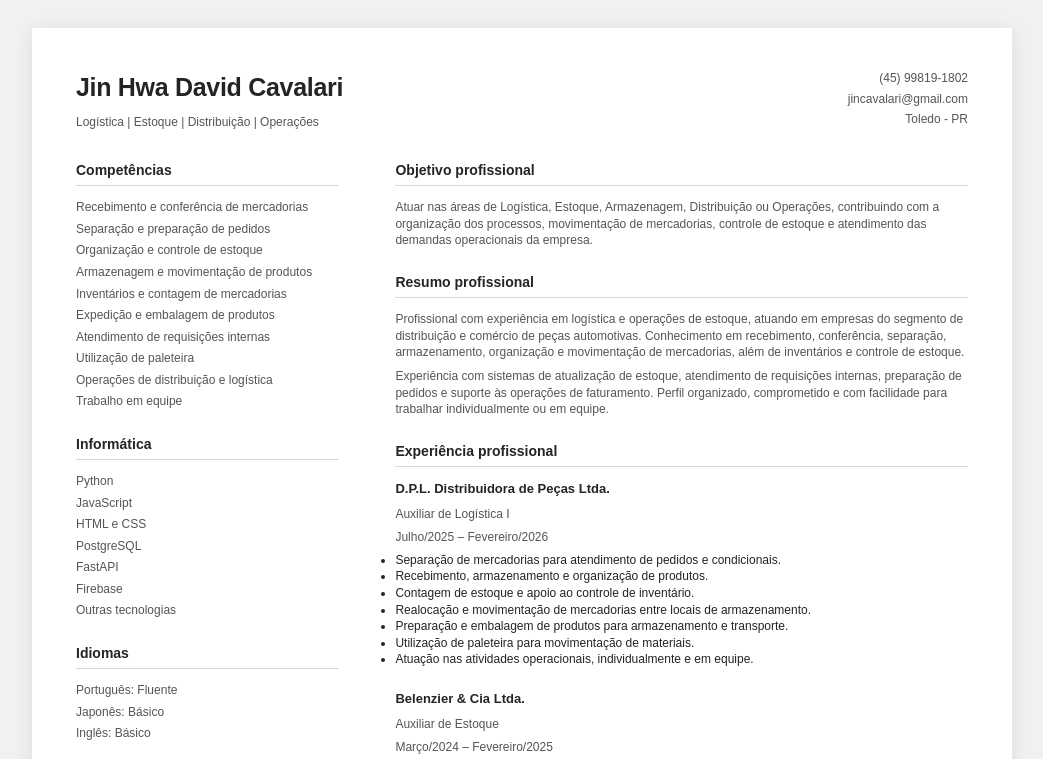
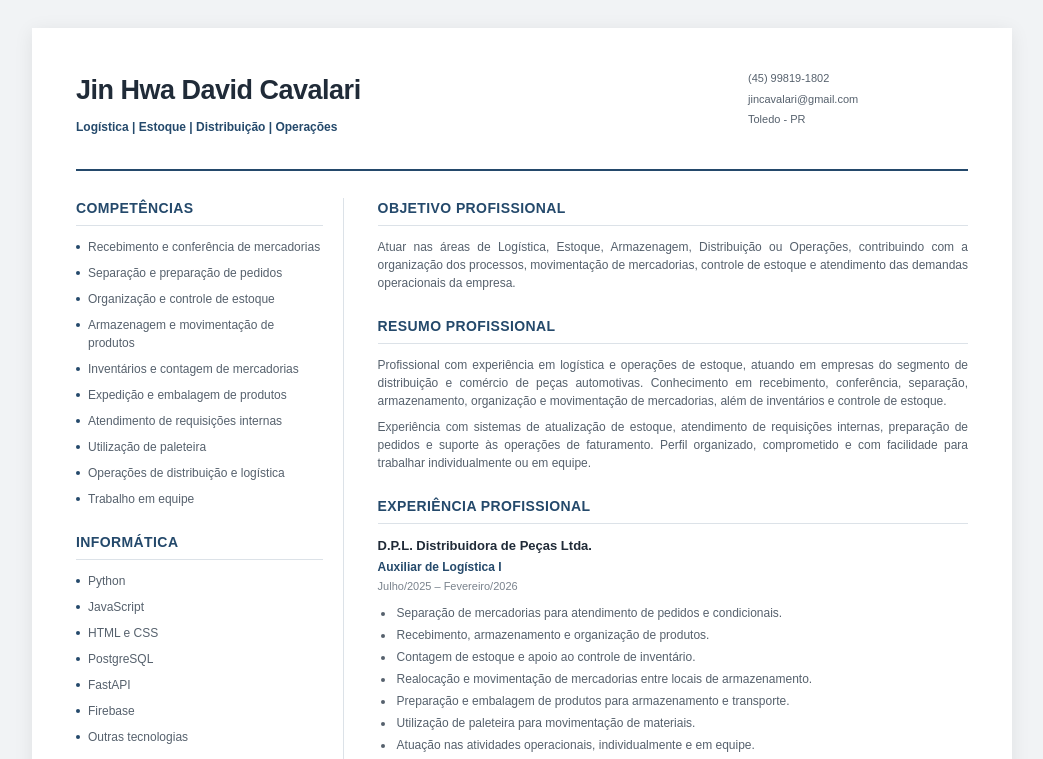
Before and after one commit to JinCavalari/curriculo, a plain HTML site: page index.html in a window 1280 px wide. Shown: the top 759 px of the page, without its empty margins (118-1161 px from the left). Drawn offline with Linux system fonts and the light colour scheme.

Commit message:
Update style.css

```diff
--- a/style.css
+++ b/style.css
@@ -1,3 +1,4 @@
+
 * {
   box-sizing: border-box;
   margin: 0;
@@ -5,27 +6,29 @@
 }
 
 :root {
-  --ink: #242424;
-  --muted: #555;
-  --line: #d8d8d8;
+  --ink: #202b38;
+  --muted: #56616d;
+  --accent: #24496b;
+  --line: #dce2e8;
+  --background: #f1f3f5;
 }
 
 body {
-  background: #f1f1f1;
+  background: var(--background);
   color: var(--ink);
   font-family: Arial, Helvetica, sans-serif;
-  line-height: 1.38;
+  font-size: 12px;
+  line-height: 1.5;
   padding: 28px;
-  font-size: 12px;
 }
 
 .resume {
   width: min(100%, 980px);
   min-height: 1120px;
   margin: 0 auto;
+  padding: 42px 44px;
   background: #fff;
-  padding: 42px 44px;
-  box-shadow: 0 3px 18px rgba(0, 0, 0, .09);
+  box-shadow: 0 3px 18px rgba(0, 0, 0, .08);
 }
 
 .header {
@@ -33,67 +36,66 @@ body {
   justify-content: space-between;
   align-items: flex-start;
   gap: 24px;
-  padding-bottom: 24px;
+  padding-bottom: 25px;
+  margin-bottom: 27px;
+  border-bottom: 2px solid var(--accent);
 }
 
 .name-block h1 {
-  font-size: 25px;
+  font-size: 27px;
   font-weight: 700;
-  letter-spacing: -.3px;
-  margin-bottom: 9px;
+  letter-spacing: -.5px;
+  margin-bottom: 7px;
 }
 
-.age {
-  color: var(--muted);
+.headline {
+  color: var(--accent);
+  font-weight: 700;
   font-size: 12px;
 }
 
 .contact {
+  min-width: 220px;
   text-align: right;
-  min-width: 245px;
   color: var(--muted);
-  font-size: 12px;
+  font-size: 11px;
 }
 
 .contact p {
   margin-bottom: 4px;
 }
 
-.contact .salary {
-  margin-top: 14px;
-}
-
 .columns {
   display: grid;
-  grid-template-columns: 32% 1fr;
+  grid-template-columns: 30% 1fr;
   gap: 34px;
 }
 
 .sidebar {
-  padding-right: 22px;
+  padding-right: 20px;
+  border-right: 1px solid var(--line);
 }
 
 section {
-  margin-bottom: 25px;
+  margin-bottom: 24px;
   break-inside: avoid;
 }
 
 h2 {
+  color: var(--accent);
   font-size: 14px;
   font-weight: 700;
-  margin-bottom: 13px;
-  padding-bottom: 5px;
+  text-transform: uppercase;
+  letter-spacing: .4px;
+  margin-bottom: 12px;
+  padding-bottom: 6px;
   border-bottom: 1px solid var(--line);
 }
 
 p {
-  margin-bottom: 7px;
   color: var(--muted);
-}
-
-.sidebar p,
-.plain-list li {
-  font-size: 12px;
+  margin-bottom: 8px;
+  text-align: justify;
 }
 
 .plain-list {
@@ -101,18 +103,21 @@ p {
 }
 
 .plain-list li {
-  margin-bottom: 5px;
+  position: relative;
+  padding-left: 12px;
+  margin-bottom: 8px;
   color: var(--muted);
 }
 
-.skills-list .more {
-  margin-top: 5px;
-  font-weight: 700;
-  color: var(--ink);
-}
-
-.main-content section {
-  margin-bottom: 24px;
+.plain-list li::before {
+  content: "";
+  position: absolute;
+  left: 0;
+  top: 7px;
+  width: 4px;
+  height: 4px;
+  border-radius: 50%;
+  background: var(--accent);
 }
 
 .entry {
@@ -120,37 +125,40 @@ p {
   break-inside: avoid;
 }
 
-.entry:last-child {
-  margin-bottom: 0;
+.entry h3 {
+  font-size: 13px;
+  color: var(--ink);
+  margin-bottom: 3px;
 }
 
-.entry h3 {
-  font-size: 13px;
-  margin-bottom: 8px;
+.position {
+  color: var(--accent);
+  font-weight: 700;
+  margin-bottom: 2px;
 }
 
-.entry p {
-  margin-bottom: 6px;
-  line-height: 1.42;
+.period {
+  color: #7a838d;
+  font-size: 11px;
+  margin-bottom: 9px;
 }
 
-.entry strong {
-  color: var(--ink);
-  font-weight: 700;
-}
-
-.status {
-  font-weight: 700;
-  color: var(--ink);
-}
-
-.duration,
-.separator {
+.entry ul {
+  padding-left: 17px;
   color: var(--muted);
 }
 
-.activity-label {
-  margin-top: 11px;
+.entry li {
+  padding-left: 2px;
+  margin-bottom: 4px;
+}
+
+.education p {
+  margin-bottom: 3px;
+}
+
+.education .period {
+  margin-top: 5px;
 }
 
 @media (max-width: 700px) {
@@ -159,7 +167,7 @@ p {
   }
 
   .resume {
-    padding: 25px 20px;
+    padding: 26px 20px;
     min-height: 0;
     box-shadow: none;
   }
@@ -167,6 +175,10 @@ p {
   .header {
     flex-direction: column;
     gap: 12px;
+  }
+
+  .name-block h1 {
+    font-size: 23px;
   }
 
   .contact {
@@ -180,9 +192,10 @@ p {
   }
 
   .sidebar {
+    border-right: none;
+    border-bottom: 1px solid var(--line);
     padding-right: 0;
-    border-bottom: 1px solid var(--line);
-    padding-bottom: 8px;
+    padding-bottom: 10px;
   }
 }
 
@@ -203,13 +216,13 @@ p {
   .resume {
     width: 100%;
     min-height: 0;
-    padding: 12mm 10mm;
+    padding: 5mm;
     box-shadow: none;
   }
 
   .columns {
-    grid-template-columns: 32% 1fr;
-    gap: 8mm;
+    grid-template-columns: 30% 1fr;
+    gap: 7mm;
   }
 
   section,
```
